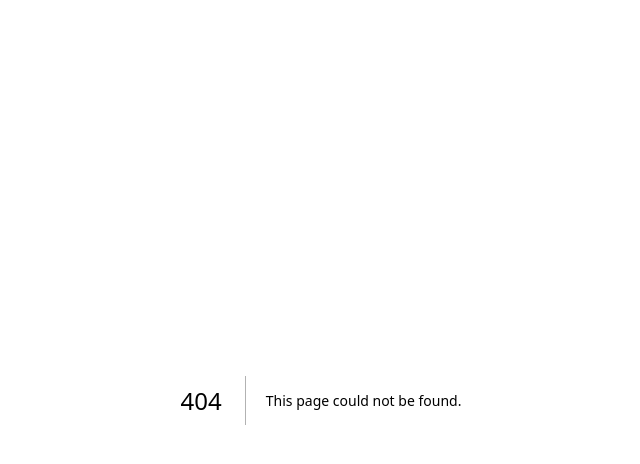
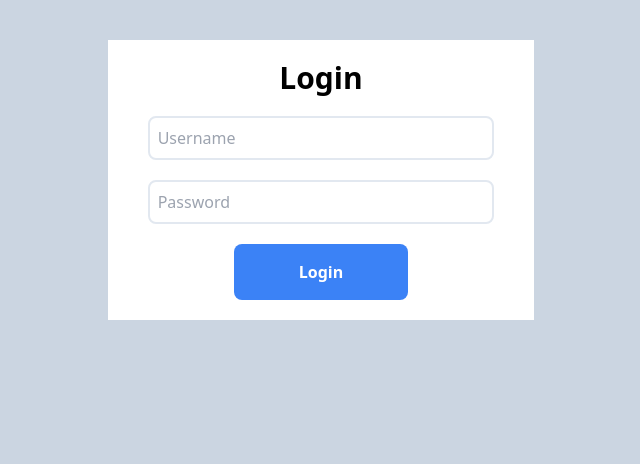
Before and after one commit to jdplumst/calculator-app, a Next.js app: page /login in a window 1280 px wide. Before the commit this address had no page. Shown: the top 464 px of the page, without its empty margins (319-959 px from the left). Built offline with nearby package versions, Linux system fonts and the light colour scheme.

Commit message:
Add login page

```diff
--- /dev/null
+++ b/pages/login.tsx
@@ -0,0 +1,91 @@
+import { GetServerSidePropsContext } from "next";
+import Head from "next/head";
+import { useState } from "react";
+import cookie from "cookie";
+import { useRouter } from "next/navigation";
+
+export async function getServerSideProps(context: GetServerSidePropsContext) {
+  // If JWT found in cookies, redirect to home page
+  const cookies = cookie.parse(context.req.headers.cookie || "");
+  if (cookies.token) {
+    return {
+      redirect: {
+        destination: "/"
+      }
+    };
+  }
+  return {
+    props: {}
+  };
+}
+
+export default function Login() {
+  const [username, setUsername] = useState("");
+  const [password, setPassword] = useState("");
+  const [error, setError] = useState<string | null>(null);
+
+  const router = useRouter();
+
+  // Attempt to login user
+  const handleLogin = async (e: React.FormEvent) => {
+    e.preventDefault();
+    try {
+      const response = await fetch("/api/login", {
+        method: "POST",
+        headers: { "Content-Type": "application/json" },
+        body: JSON.stringify({ username: username, password: password })
+      });
+      const data = await response.json();
+      if (!response.ok) {
+        setError(data.error);
+      } else if (response.ok) {
+        setError(null);
+        router.push("/"); // Go to Home page
+      }
+    } catch (error) {
+      throw error;
+    }
+  };
+
+  return (
+    <>
+      <Head>
+        <title>Calculator App</title>
+        <meta name="description" content="Generated by create next app" />
+        <meta name="viewport" content="width=device-width, initial-scale=1" />
+        <link rel="icon" href="/favicon.ico" />
+      </Head>
+      <div className="flex h-screen items-start justify-center bg-slate-300 pt-10">
+        <div className="w-1/3 bg-white px-10 py-5">
+          <h3 className="text-center text-3xl font-bold">Login</h3>
+          <form onSubmit={(e) => handleLogin(e)}>
+            <input
+              type="text"
+              placeholder="Username"
+              value={username}
+              onChange={(e) => setUsername(e.target.value)}
+              className="mt-5 block w-full rounded-lg border-2 border-solid border-slate-200 p-2 focus:border-slate-500 focus:outline-none"
+            />
+            <input
+              type="password"
+              placeholder="Password"
+              value={password}
+              onChange={(e) => setPassword(e.target.value)}
+              className="mt-5 block w-full rounded-lg border-2 border-solid border-slate-200 p-2 focus:border-slate-500 focus:outline-none"
+            />
+            <div className="flex justify-center pt-5">
+              <button className="w-1/2 rounded-lg bg-blue-500 p-4 font-bold text-white hover:cursor-pointer hover:bg-blue-700">
+                Login
+              </button>
+            </div>
+            {error && (
+              <div className="mx-auto mt-5 w-fit border-4 border-solid border-pink-300 bg-pink-200 p-2 text-center font-bold">
+                {error}
+              </div>
+            )}
+          </form>
+        </div>
+      </div>
+    </>
+  );
+}
```
